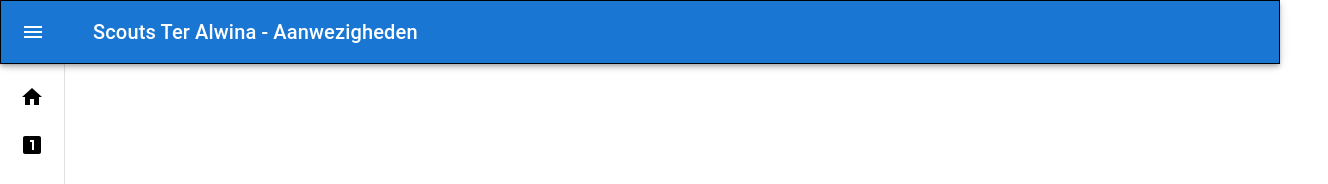
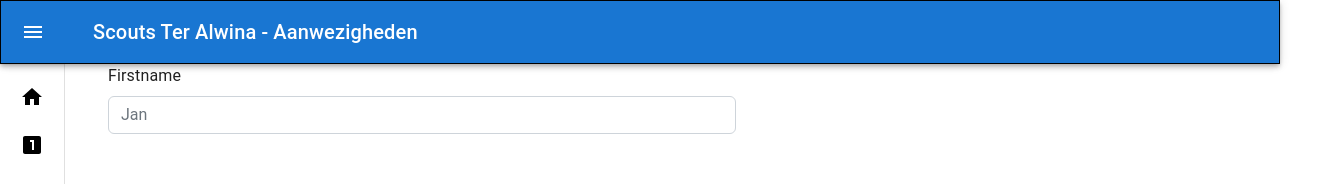
Before and after one commit to StefVanNieuwenhove/aanwezigheden_scouts, a React (Create React App) app in the folder client/: page /add in a window 1280 px wide. Shown: the top 184 px of the page, 1328 px wide, since content can reach past the window. Built offline with nearby package versions, Linux system fonts and the light colour scheme.

Commit message:
start form

```diff
--- a/client/src/pages/AddPage.jsx
+++ b/client/src/pages/AddPage.jsx
@@ -1,7 +1,155 @@
-import React from 'react'
+import { useState } from 'react';
+import { Backdrop, Box, FilledInput, FormControl, FormGroup, FormLabel, MenuItem, TextField, CircularProgress, Button, InputLabel, FormHelperText } from '@mui/material';
+import { useForm, Controller } from 'react-hook-form';
+import * as yup from 'yup';
+import { yupResolver } from '@hookform/resolvers/yup';
+
+const takken = ['kapoenen', 'wouter', 'jonggiver', 'giver', 'jin'];
+
+const schema = yup.object({
+  firstName: yup.string().required(),
+  lastName: yup.string().required(),
+  tak: yup.string().required(),
+}).required();
+
+const SelectTak = ({id, label, color, placeholder, variant, margin, required, fullWidth, size}) => {
+  <TextField
+    id={id}
+    label={label}
+    color={color}
+    placeholder={placeholder}
+    variant={variant}
+    margin={margin}
+    required={required}
+    fullWidth={fullWidth}
+    size={size}
+  >
+    {takken.map((tak) => (
+      <MenuItem key={tak} value={tak}>
+        {tak}
+      </MenuItem>
+    ))}
+  </TextField>
+}
 
 export default function AddPage() {
+
+  const [tak, setTak] = useState('');
+  const [open, setOpen] = useState(false);
+
+  const handleClose = () => {
+    setOpen(false);
+  };
+
+  const handleToggle = () => {
+    setOpen(!open);
+  };
+
+  // return (
+  //   <>
+  //     <Box component='div' sx={{
+  //       display: 'flex',
+  //       justifyContent: 'center',
+  //       alignItems: 'center',
+  //       marginTop: '2rem',
+  //       border: '1px solid #ccc',
+  //       maxWidth: '60%',
+  //       textAlign: 'center',
+  //       padding: '1rem'
+  //     }}>
+  //       <FormGroup>
+  //         <FormControl>
+  //           <TextField
+  //             id='firstname'
+  //             label='Firstname'
+  //             variant='outlined'
+  //             size='normal'
+  //             color='success'
+  //             fullWidth={true}
+  //             focused={true}
+  //             placeholder='Jans'
+  //             margin='normal'
+  //             required={true}
+  //           />
+  //           <TextField
+  //             id='lastname'
+  //             label='Lastname'
+  //             variant='outlined'
+  //             size='normal'
+  //             color='success'
+  //             fullWidth={true}
+  //             placeholder='Janssens'
+  //             margin='normal'
+  //             required={true}
+  //           />
+  //           <TextField
+  //             id='tak'
+  //             label='Tak'
+  //             value={tak}
+  //             select
+  //             helperText='Selecteer een tak'
+  //             color='success'
+  //             margin='normal'
+  //             required={true}
+  //           >
+  //             {takken.map((tak) => (
+  //               <MenuItem key={tak} value={tak}>
+  //                 {tak}
+  //               </MenuItem>
+  //             ))}
+  //           </TextField>
+  //           <Button
+  //             variant='outlined'
+  //             onClick={handleToggle}
+  //             color='success'
+  //             margin='normal'
+  //           >
+  //             Submit
+  //           </Button>
+  //           <Backdrop
+  //             sx={{ color: '#fff', zIndex: (theme) => theme.zIndex.drawer + 1 }}
+  //             open={open}
+  //             onClick={handleClose}
+  //             transitionDuration={500}
+  //           >
+  //             <CircularProgress color="inherit" />
+  //           </Backdrop>
+  //         </FormControl>
+  //       </FormGroup>
+  //     </Box>
+  //   </>
+  // )
+
+  const { register, handleSubmit, reset, formState: { errors } } = useForm({
+    resolver: yupResolver(schema),
+  });
+
+  const onSubmit = (data) => {
+    console.log(JSON.stringify(data));
+  }
+
   return (
-    <div>AddPage</div>
-  )
+    <>
+      <div className='container-fluid ms-5'>
+      <form onSubmit={handleSubmit(onSubmit)} className='w-50 mb-3 ms-5'>
+        <div className="mb-3">
+          <label htmlFor="date" className="form-label">Firstname</label>
+          <input
+            {...register('user', {
+              required: 'user is required',
+              minLength: { value: 2, message: 'Min length is 2' }
+            })}
+            defaultValue=''
+            id="user"
+            type="text"
+            className="form-control"
+            placeholder="Jan"
+            required
+          />
+          {errors.user && <p className="form-text text-danger">{errors.user.message}</p> }
+        </div>
+      </form>
+      </div>
+    </>
+  );
 }
```
